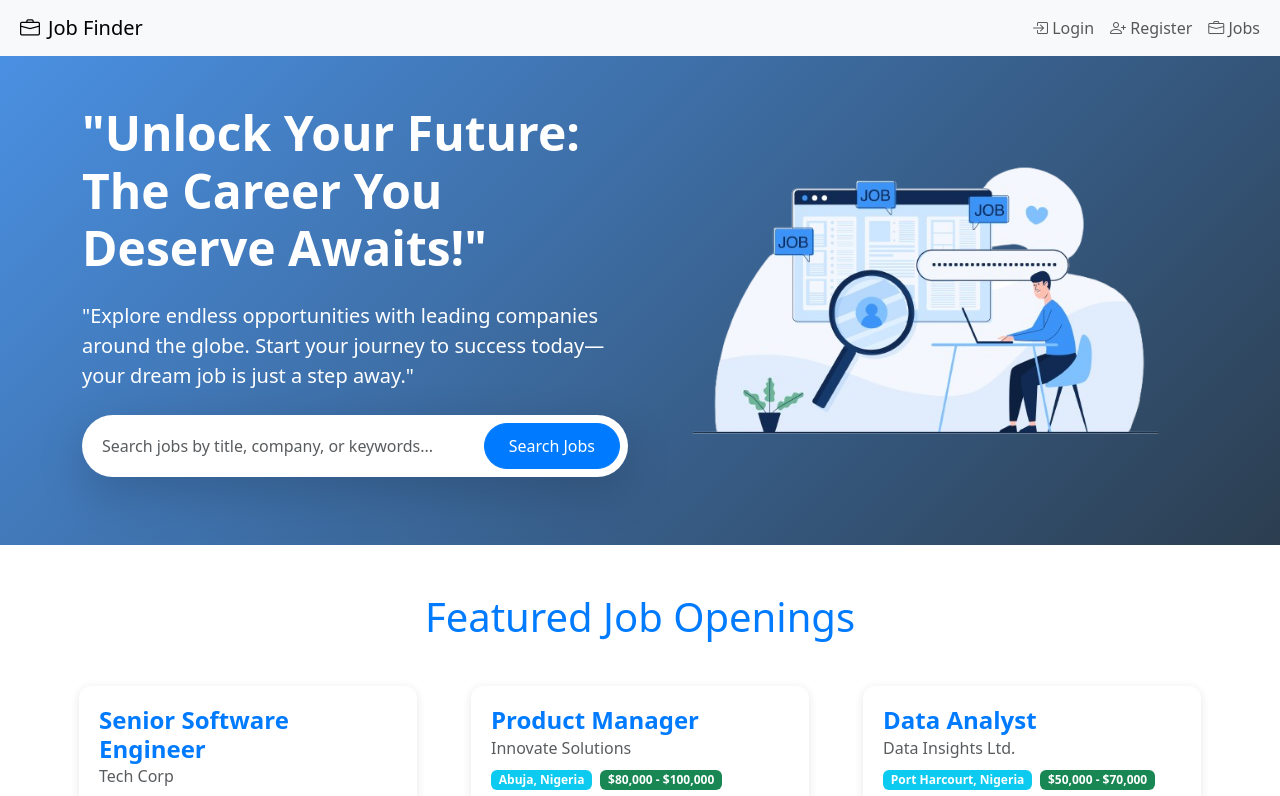
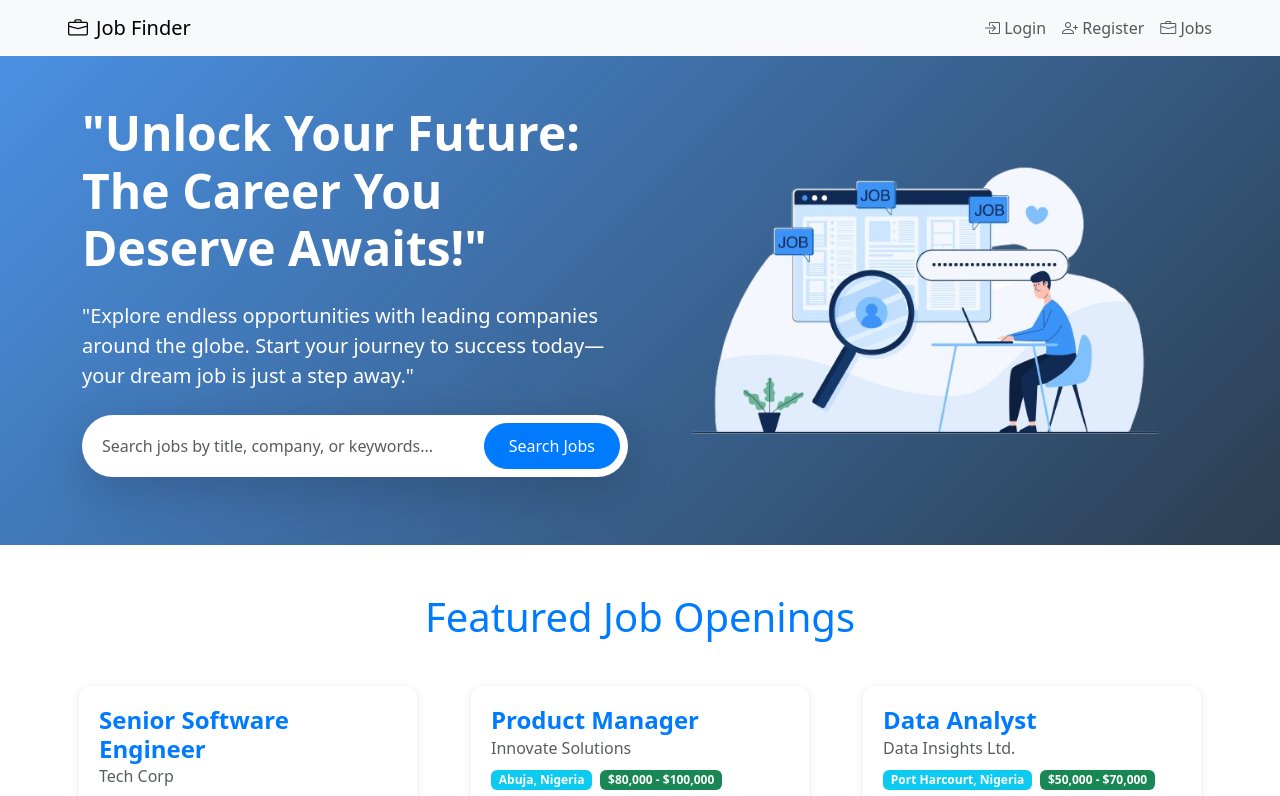
Before and after one commit to SgtSlaughter1/job_portal, a Vue app: page / in a window 1280 px wide. Shown: the top 796 px of the page. Built offline with nearby package versions, Linux system fonts and the light colour scheme.

Commit message:
Update Navbar.vue

```diff
--- a/src/components/Navbar.vue
+++ b/src/components/Navbar.vue
@@ -1,5 +1,5 @@
 <template>
-    <nav class="navbar navbar-expand-lg navbar-light bg-light sticky-navbar">
+    <nav class="navbar navbar-expand-lg navbar-light bg-light sticky-navbar px-5">
         <div class="container-fluid">
             <a class="navbar-brand" href="/"> <i class="bi bi-briefcase mx-2"></i>Job Finder</a>
             <button class="btn btn-light d-lg-none" type="button" data-bs-toggle="offcanvas"
```
